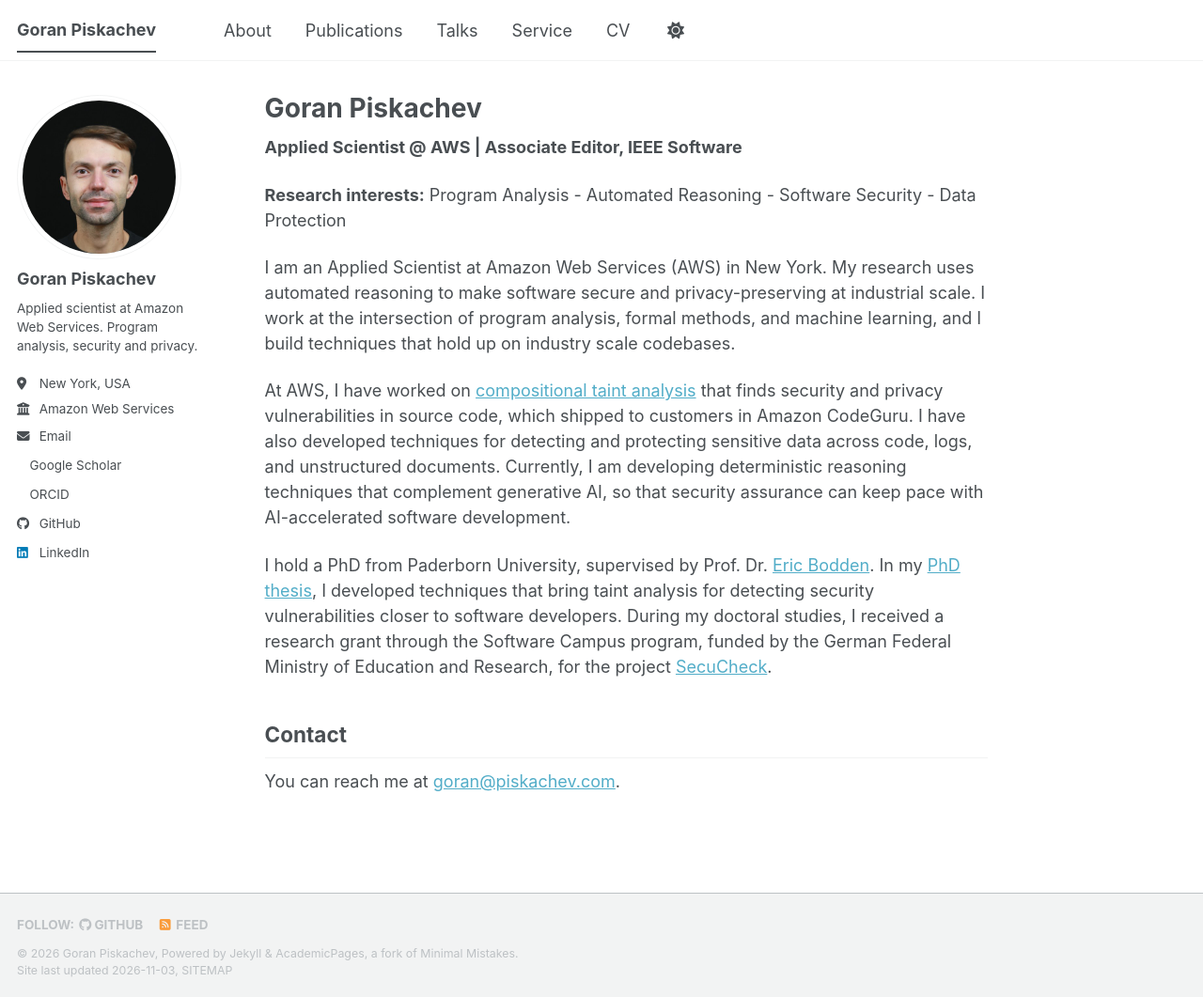
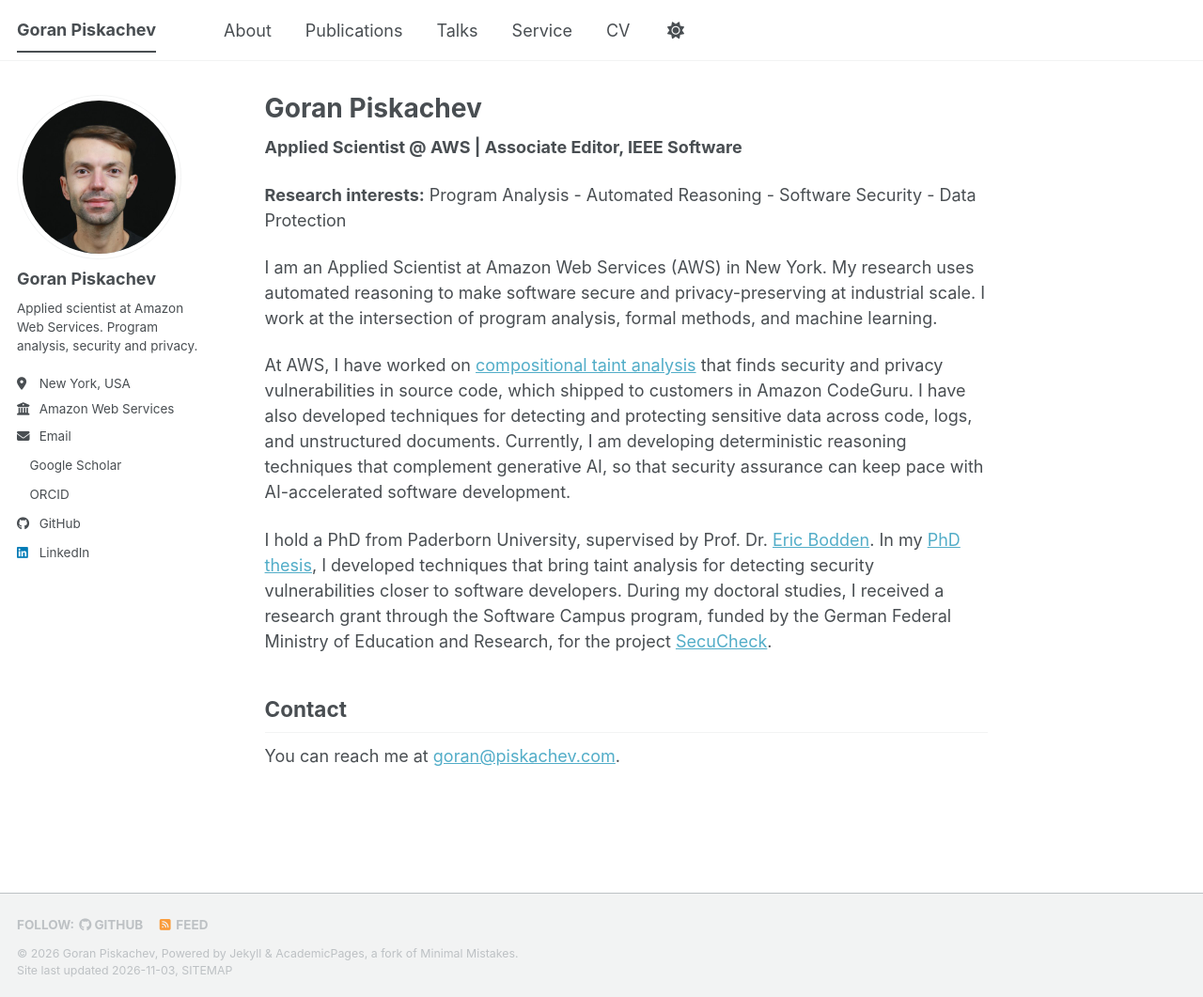
Before and after one commit to piskachev/piskachev.github.io, a Jekyll site: the page built from _pages/about.md, in a window 1280 px wide and 1061 px high. Shown: the whole window at 94% size. Built offline with Jekyll 4.4.1, drawn with Linux system fonts in a browser that asks for light colours; a script bundle is joined from its source files by our own code; a style sheet for code colours, icons or effects is not loaded.

Commit message:
Update about.md

```diff
--- a/_pages/about.md
+++ b/_pages/about.md
@@ -12,7 +12,7 @@
 
 **Research interests:** Program Analysis - Automated Reasoning - Software Security - Data Protection
 
-I am an Applied Scientist at Amazon Web Services (AWS) in New York. My research uses automated reasoning to make software secure and privacy-preserving at industrial scale. I work at the intersection of program analysis, formal methods, and machine learning, and I build techniques that hold up on industry scale codebases.
+I am an Applied Scientist at Amazon Web Services (AWS) in New York. My research uses automated reasoning to make software secure and privacy-preserving at industrial scale. I work at the intersection of program analysis, formal methods, and machine learning.
 
 At AWS, I have worked on [compositional taint analysis](https://www.amazon.science/publications/compositional-taint-analysis-for-enforcing-security-policies-at-scale) that finds security and privacy vulnerabilities in source code, which shipped to customers in Amazon CodeGuru. I have also developed techniques for detecting and protecting sensitive data across code, logs, and unstructured documents. Currently, I am developing deterministic reasoning techniques that complement generative AI, so that security assurance can keep pace with AI-accelerated software development.
 
```
